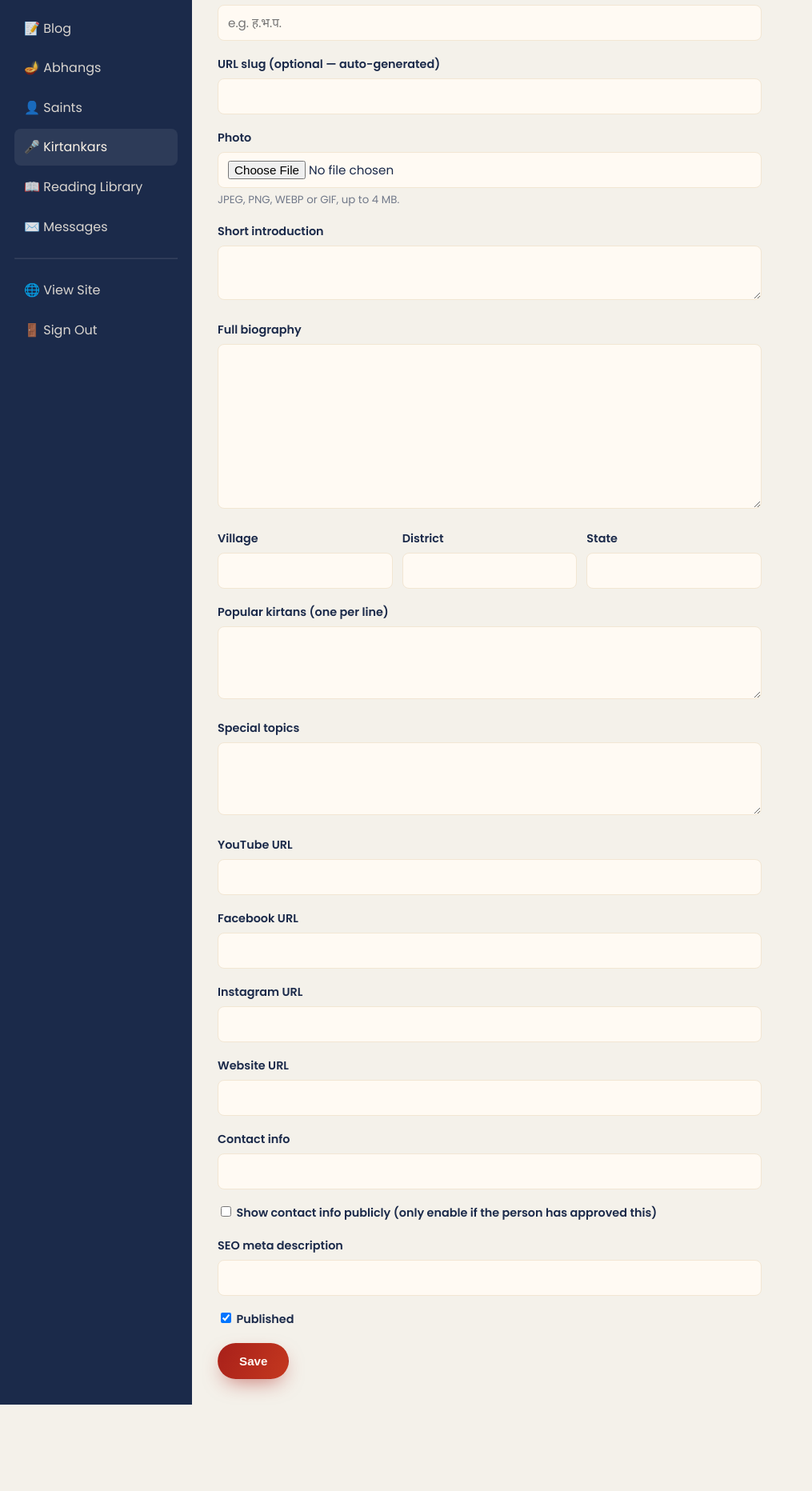
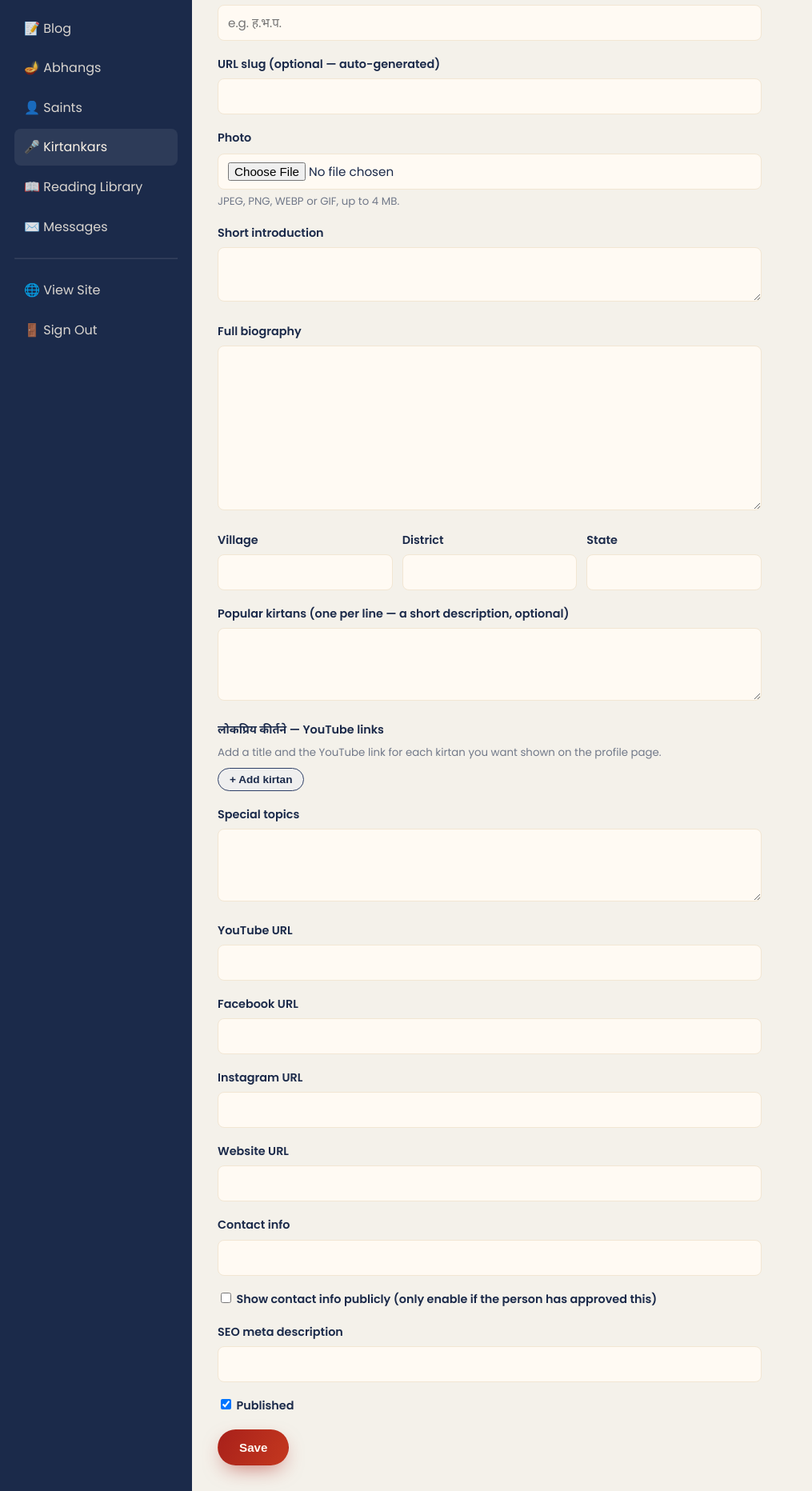
Before and after one commit to sachinsanap1/harinam-gajar-official, a Flask app: page /admin/kirtankars/new in a window 1280 px wide. Shown: the part 200-2064 px from the top of the page at 80% size, without its empty margins (0-1015 px from the left). Before the commit the page ends 1956 px from the top, so only its background shows below. Run offline with Flask 3, Linux system fonts and the light colour scheme; the visitor is signed in with stand-in values (Sample User, id 1).

Commit message:
Update kirtankar_form.html

```diff
--- a/templates/admin/kirtankar_form.html
+++ b/templates/admin/kirtankar_form.html
@@ -9,16 +9,22 @@
   <div class="form-field"><label>URL slug (optional — auto-generated)</label><input type="text" name="slug" value="{{ kirtankar.slug if kirtankar else '' }}"></div>
   <div class="form-field">
     <label>Photo</label>
+    <div style="margin-bottom:8px;">
+      <img id="photo-preview"
+           {% if kirtankar and kirtankar.photo_data %}
+           src="{{ url_for('kirtankars.photo', kirtankar_id=kirtankar.id, v=photo_version(kirtankar.photo_updated_at)) }}"
+           style="display:block; width:96px; height:96px; object-fit:cover; border-radius:50%; border:2px solid var(--ivory-deep);"
+           {% else %}
+           style="display:none; width:96px; height:96px; object-fit:cover; border-radius:50%; border:2px solid var(--ivory-deep);"
+           {% endif %}
+           alt="{{ kirtankar.full_name if kirtankar else '' }}">
+    </div>
     {% if kirtankar and kirtankar.photo_data %}
-    <div style="margin-bottom:8px;">
-      <img src="{{ url_for('kirtankars.photo', kirtankar_id=kirtankar.id) }}" alt="{{ kirtankar.full_name }}"
-           style="width:96px; height:96px; object-fit:cover; border-radius:50%; border:2px solid var(--ivory-deep);">
-    </div>
     <label style="font-weight:normal; display:flex; align-items:center; gap:6px;">
       <input type="checkbox" name="remove_photo" style="width:auto;"> Remove current photo
     </label>
     {% endif %}
-    <input type="file" name="photo" accept="image/jpeg,image/png,image/webp,image/gif">
+    <input type="file" name="photo" id="photo-input" accept="image/jpeg,image/png,image/webp,image/gif">
     <small style="opacity:0.6; display:block; margin-top:4px;">
       JPEG, PNG, WEBP or GIF, up to 4 MB.
       {% if kirtankar and kirtankar.photo_data %}Leave blank to keep the current photo.{% endif %}
@@ -31,7 +37,25 @@
     <div class="form-field"><label>District</label><input type="text" name="district" value="{{ kirtankar.district if kirtankar else '' }}"></div>
     <div class="form-field"><label>State</label><input type="text" name="state" value="{{ kirtankar.state if kirtankar else '' }}"></div>
   </div>
-  <div class="form-field"><label>Popular kirtans (one per line)</label><textarea name="popular_kirtans" rows="3">{{ kirtankar.popular_kirtans if kirtankar else '' }}</textarea></div>
+  <div class="form-field"><label>Popular kirtans (one per line — a short description, optional)</label><textarea name="popular_kirtans" rows="3">{{ kirtankar.popular_kirtans if kirtankar else '' }}</textarea></div>
+
+  <div class="form-field">
+    <label>लोकप्रिय कीर्तने — YouTube links</label>
+    <small style="opacity:0.6; display:block; margin-bottom:8px;">Add a title and the YouTube link for each kirtan you want shown on the profile page.</small>
+    <div id="kirtan-video-rows">
+      {% if kirtankar and kirtankar.videos %}
+        {% for kv in kirtankar.videos %}
+        <div class="kirtan-video-row" style="display:flex; gap:8px; margin-bottom:8px;">
+          <input type="text" name="kirtan_title[]" value="{{ kv.title }}" placeholder="कीर्तनाचे नाव" style="flex:1;">
+          <input type="text" name="kirtan_youtube_url[]" value="{{ kv.youtube_url }}" placeholder="https://www.youtube.com/watch?v=..." style="flex:2;">
+          <button type="button" class="btn btn-outline" style="padding:4px 10px; color:var(--kumkum); border-color:var(--kumkum);" onclick="this.parentElement.remove()">✕</button>
+        </div>
+        {% endfor %}
+      {% endif %}
+    </div>
+    <button type="button" class="btn btn-outline" style="color:var(--ink); border-color:var(--ink-soft); padding:6px 14px; font-size:0.85rem;" onclick="addKirtanVideoRow()">+ Add kirtan</button>
+  </div>
+
   <div class="form-field"><label>Special topics</label><textarea name="special_topics" rows="3">{{ kirtankar.special_topics if kirtankar else '' }}</textarea></div>
   <div class="form-field"><label>YouTube URL</label><input type="text" name="youtube_url" value="{{ kirtankar.youtube_url if kirtankar else '' }}"></div>
   <div class="form-field"><label>Facebook URL</label><input type="text" name="facebook_url" value="{{ kirtankar.facebook_url if kirtankar else '' }}"></div>
@@ -43,4 +67,33 @@
   <div class="form-field"><label><input type="checkbox" name="is_published" {% if not kirtankar or kirtankar.is_published %}checked{% endif %} style="width:auto;"> Published</label></div>
   <button class="btn btn-primary" type="submit">Save</button>
 </form>
+
+<script>
+// Show the newly-chosen photo immediately instead of the old (possibly
+// cached) one — fixes "edit always shows my old photo" by not relying on
+// the saved image at all until the form is actually submitted.
+document.getElementById('photo-input').addEventListener('change', function (e) {
+  const file = e.target.files[0];
+  const img = document.getElementById('photo-preview');
+  if (!file) return;
+  const reader = new FileReader();
+  reader.onload = function (ev) {
+    img.src = ev.target.result;
+    img.style.display = 'block';
+  };
+  reader.readAsDataURL(file);
+});
+
+function addKirtanVideoRow() {
+  const wrap = document.getElementById('kirtan-video-rows');
+  const row = document.createElement('div');
+  row.className = 'kirtan-video-row';
+  row.style.cssText = 'display:flex; gap:8px; margin-bottom:8px;';
+  row.innerHTML =
+    '<input type="text" name="kirtan_title[]" placeholder="कीर्तनाचे नाव" style="flex:1;">' +
+    '<input type="text" name="kirtan_youtube_url[]" placeholder="https://www.youtube.com/watch?v=..." style="flex:2;">' +
+    '<button type="button" class="btn btn-outline" style="padding:4px 10px; color:var(--kumkum); border-color:var(--kumkum);" onclick="this.parentElement.remove()">✕</button>';
+  wrap.appendChild(row);
+}
+</script>
 {% endblock %}
```
